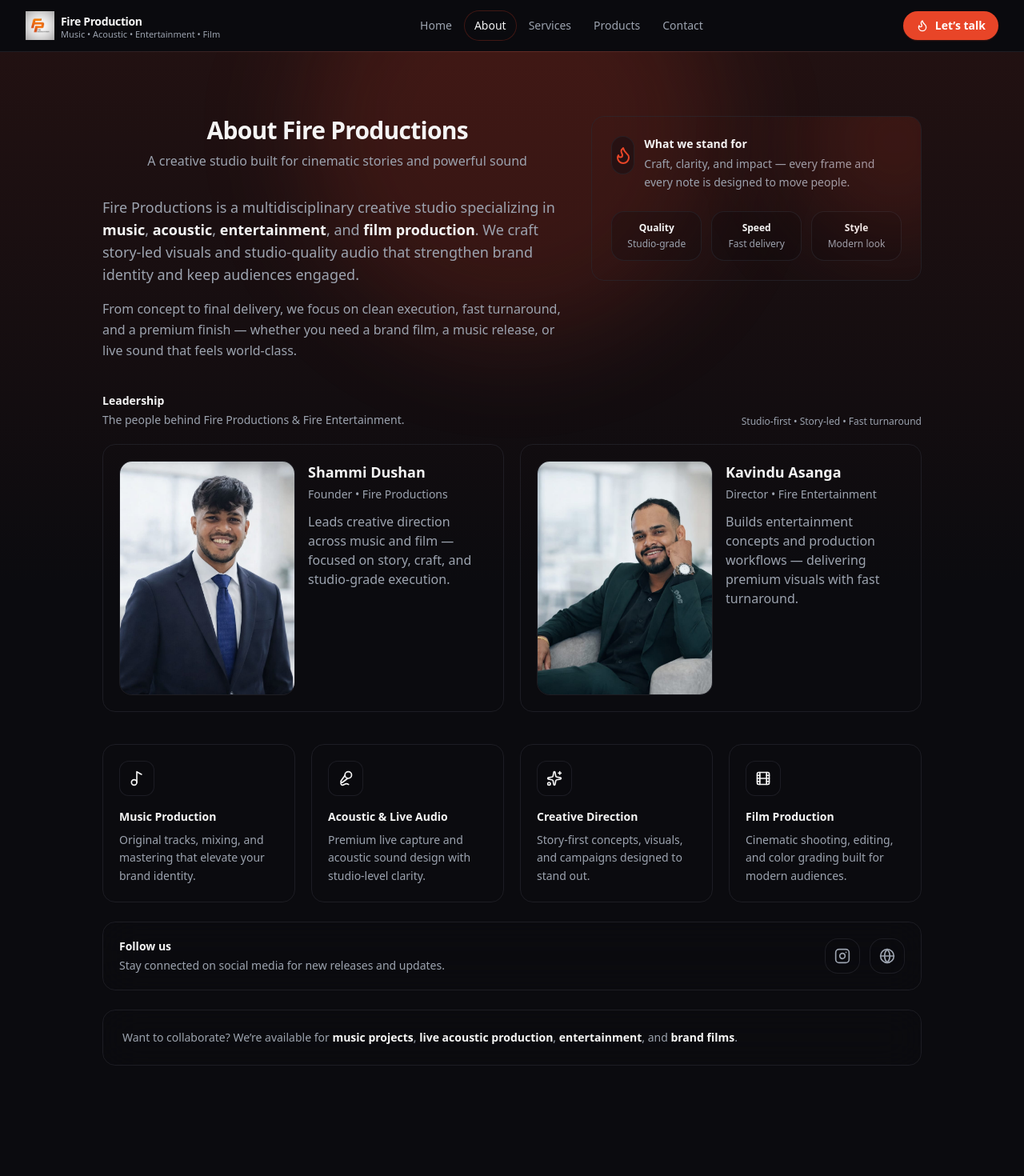
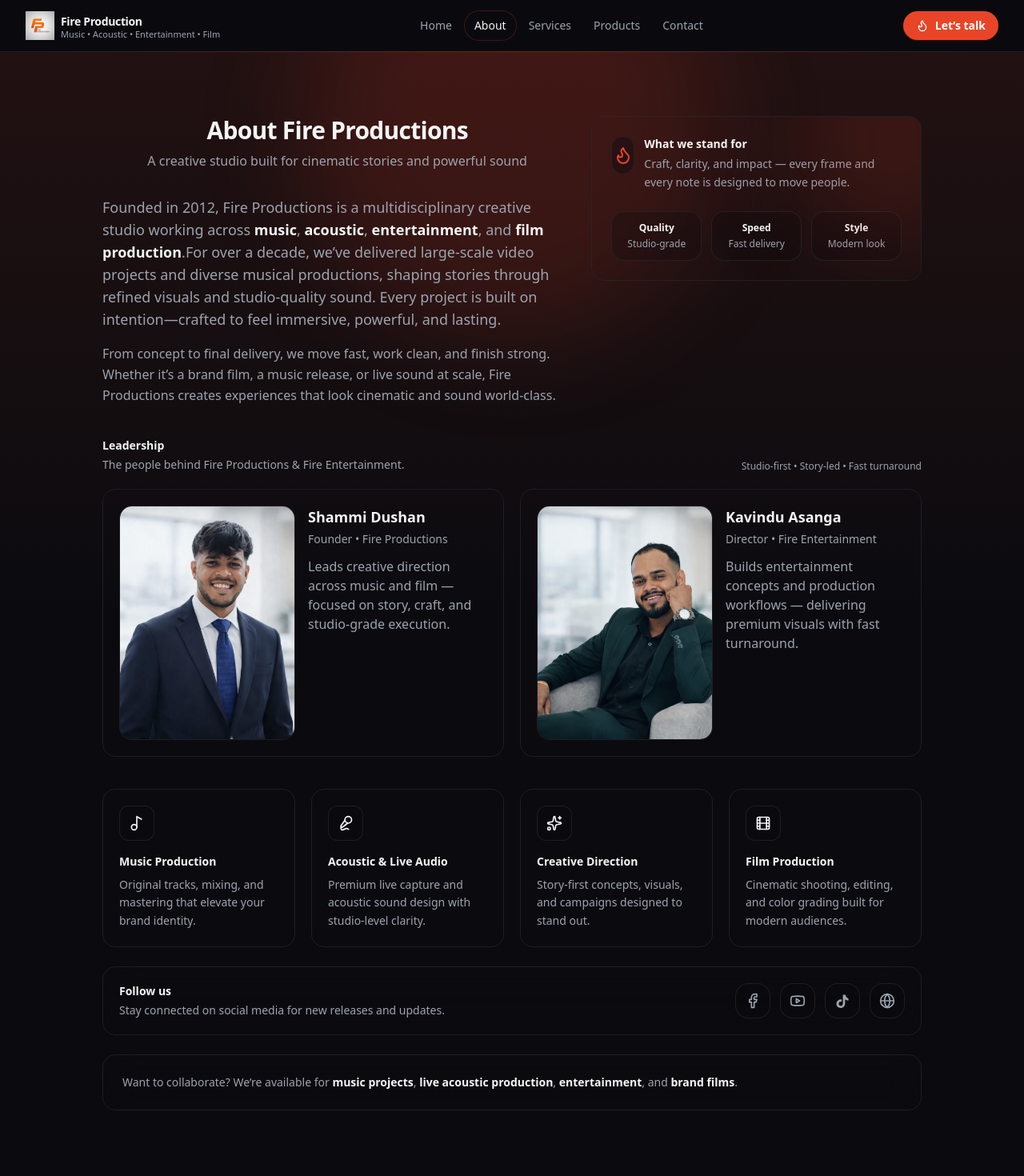
Before and after one commit to ravinduravisara/-Fire-Productions-Pvt-Ltd, a React (Vite) app in the folder client/: page /about in a window 1280 px wide. Shown: the top 1470 px of the page at 80% size. Built offline with nearby package versions, Linux system fonts and the light colour scheme.

Commit message:
Update About.jsx

```diff
--- a/client/src/pages/About.jsx
+++ b/client/src/pages/About.jsx
@@ -65,10 +65,10 @@ const LEADERSHIP = [
 
 // ✅ Social links row BELOW the highlights
 const SOCIAL_LINKS = {
-  facebook: "",
-  youtube: "",
-  tiktok: "",
-  instagram: "https://www.instagram.com/ravinduraviya",
+  facebook: "https://www.facebook.com/profile.php?id=61585614113109",
+  youtube: "https://youtube.com/@firemusicproductionsl?si=B24zsbyhqts2XTYE",
+  tiktok: "https://www.tiktok.com/@fireproductionspvtltd?is_from_webapp=1&sender_device=pc",
+  instagram: "",
 };
 
 function SocialLink({ href, label, children }) {
@@ -134,19 +134,15 @@ export default function About() {
               />
 
               <p className="mt-5 text-base leading-relaxed text-muted sm:text-lg">
-                Fire Productions is a multidisciplinary creative studio specializing in{" "}
+               Founded in 2012, Fire Productions is a multidisciplinary creative studio working across{" "}
                 <span className="text-text font-semibold">music</span>,{" "}
                 <span className="text-text font-semibold">acoustic</span>,{" "}
                 <span className="text-text font-semibold">entertainment</span>, and{" "}
-                <span className="text-text font-semibold">film production</span>. We craft story-led
-                visuals and studio-quality audio that strengthen brand identity and keep audiences
-                engaged.
+                <span className="text-text font-semibold">film production</span>.For over a decade, we’ve delivered large-scale video projects and diverse musical productions, shaping stories through refined visuals and studio-quality sound. Every project is built on intention—crafted to feel immersive, powerful, and lasting.
               </p>
 
               <p className="mt-4 text-base leading-relaxed text-muted">
-                From concept to final delivery, we focus on clean execution, fast turnaround, and a
-                premium finish — whether you need a brand film, a music release, or live sound that
-                feels world-class.
+                From concept to final delivery, we move fast, work clean, and finish strong. Whether it’s a brand film, a music release, or live sound at scale, Fire Productions creates experiences that look cinematic and sound world-class.
               </p>
             </div>
 
```
